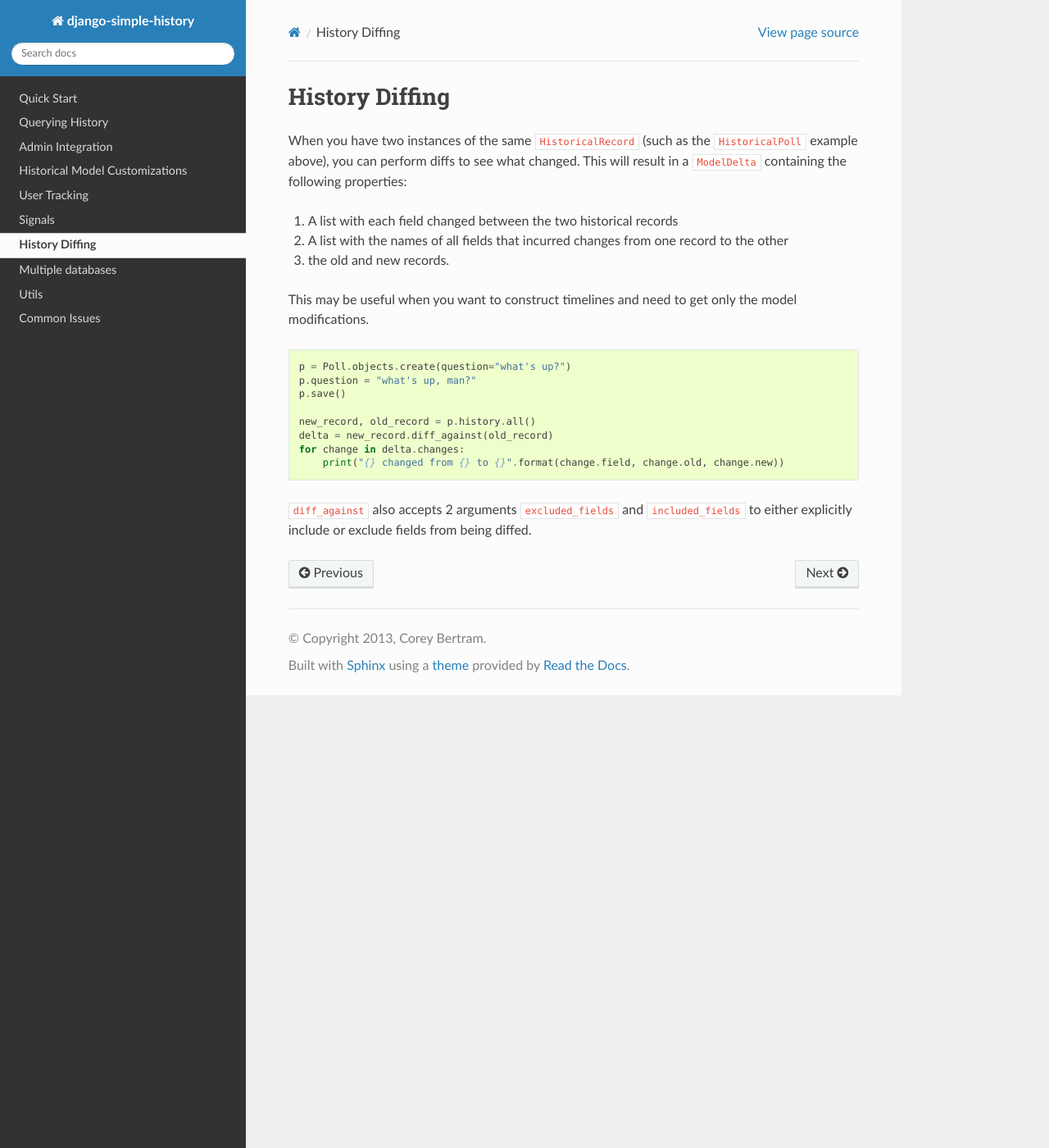
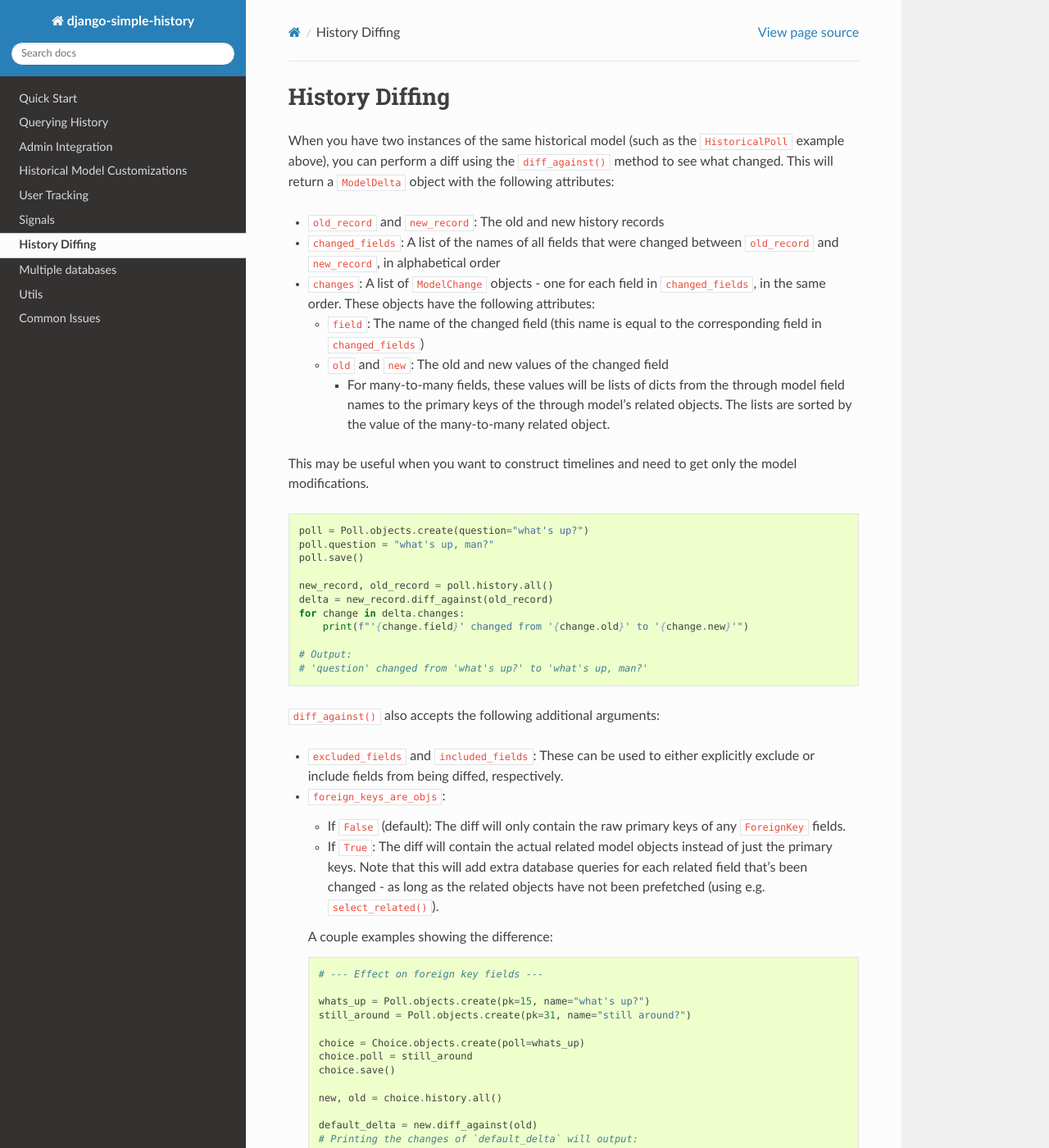
Before and after one commit to jazzband/django-simple-history, a Sphinx documentation site: the page built from docs/history_diffing.rst, in a window 1280 px wide and 1400 px high. Shown: the whole window at 82% size. Built offline with Sphinx 7.4.7 and the Read the Docs theme 2.0.0, drawn with Linux system fonts in a browser that asks for light colours; some of the changed text lies outside the part shown.

Commit message:
Added foreign_keys_are_objs arg to diff_against()
This makes it easier to get the related objects from the diff objects,
and facilitates prefetching the related objects when listing the diffs
- which is needed for the upcoming changes to the admin history page
adding a "Changes" column.

The returned `ModelDelta` fields are now alphabetically ordered, to
prevent flakiness of one of the added tests.

The `old` and `new` M2M lists of `ModelChange` are now also sorted,
which will prevent inconsistent ordering of the `Place` objects in
`AdminSiteTest.test_history_list_contains_diff_changes_for_m2m_fields()`
(will be added as part of the previously mentioned upcoming admin
history changes).

Lastly, cleaned up some `utils` imports in `models.py`.

```diff
--- a/CHANGES.rst
+++ b/CHANGES.rst
@@ -17,6 +17,11 @@
   ``history_list_display`` by default, and made the latter into an actual field (gh-1128)
 - ``ModelDelta`` and ``ModelChange`` (in ``simple_history.models``) are now immutable
   dataclasses; their signatures remain unchanged (gh-1128)
+- ``ModelDelta``'s ``changes`` and ``changed_fields`` are now sorted alphabetically by
+  field name. Also, if ``ModelChange`` is for an M2M field, its ``old`` and ``new``
+  lists are sorted by the related object. This should help prevent flaky tests. (gh-1128)
+- ``diff_against()`` has a new keyword argument, ``foreign_keys_are_objs``;
+  see usage in the docs under "History Diffing" (gh-1128)
 
 3.5.0 (2024-02-19)
 ------------------
--- a/docs/historical_model.rst
+++ b/docs/historical_model.rst
@@ -554,7 +554,6 @@
     informal = Category.objects.create(name="informal questions")
     official = Category.objects.create(name="official questions")
     p = Poll.objects.create(question="what's up?")
-    p.save()
     p.categories.add(informal, official)
     p.categories.remove(informal)
 
--- a/docs/history_diffing.rst
+++ b/docs/history_diffing.rst
@@ -1,24 +1,103 @@
 History Diffing
 ===============
 
-When you have two instances of the same ``HistoricalRecord`` (such as the ``HistoricalPoll`` example above),
-you can perform diffs to see what changed. This will result in a ``ModelDelta`` containing the following properties:
+When you have two instances of the same historical model
+(such as the ``HistoricalPoll`` example above),
+you can perform a diff using the ``diff_against()`` method to see what changed.
+This will return a ``ModelDelta`` object with the following attributes:
 
-1. A list with each field changed between the two historical records
-2. A list with the names of all fields that incurred changes from one record to the other
-3. the old and new records.
+- ``old_record`` and ``new_record``: The old and new history records
+- ``changed_fields``: A list of the names of all fields that were changed between
+  ``old_record`` and ``new_record``, in alphabetical order
+- ``changes``: A list of ``ModelChange`` objects - one for each field in
+  ``changed_fields``, in the same order.
+  These objects have the following attributes:
 
-This may be useful when you want to construct timelines and need to get only the model modifications.
+  - ``field``: The name of the changed field
+    (this name is equal to the corresponding field in ``changed_fields``)
+  - ``old`` and ``new``: The old and new values of the changed field
+
+    - For many-to-many fields, these values will be lists of dicts from the through
+      model field names to the primary keys of the through model's related objects.
+      The lists are sorted by the value of the many-to-many related object.
+
+This may be useful when you want to construct timelines and need to get only
+the model modifications.
 
 .. code-block:: python
 
-    p = Poll.objects.create(question="what's up?")
-    p.question = "what's up, man?"
-    p.save()
+    poll = Poll.objects.create(question="what's up?")
+    poll.question = "what's up, man?"
+    poll.save()
 
-    new_record, old_record = p.history.all()
+    new_record, old_record = poll.history.all()
     delta = new_record.diff_against(old_record)
     for change in delta.changes:
-        print("{} changed from {} to {}".format(change.field, change.old, change.new))
+        print(f"'{change.field}' changed from '{change.old}' to '{change.new}'")
 
-``diff_against`` also accepts 2 arguments ``excluded_fields`` and ``included_fields`` to either explicitly include or exclude fields from being diffed.
+    # Output:
+    # 'question' changed from 'what's up?' to 'what's up, man?'
+
+``diff_against()`` also accepts the following additional arguments:
+
+- ``excluded_fields`` and ``included_fields``: These can be used to either explicitly
+  exclude or include fields from being diffed, respectively.
+- ``foreign_keys_are_objs``:
+
+  - If ``False`` (default): The diff will only contain the raw primary keys of any
+    ``ForeignKey`` fields.
+  - If ``True``: The diff will contain the actual related model objects instead of just
+    the primary keys.
+    Note that this will add extra database queries for each related field that's been
+    changed - as long as the related objects have not been prefetched
+    (using e.g. ``select_related()``).
+
+  A couple examples showing the difference:
+
+  .. code-block:: python
+
+      # --- Effect on foreign key fields ---
+
+      whats_up = Poll.objects.create(pk=15, name="what's up?")
+      still_around = Poll.objects.create(pk=31, name="still around?")
+
+      choice = Choice.objects.create(poll=whats_up)
+      choice.poll = still_around
+      choice.save()
+
+      new, old = choice.history.all()
+
+      default_delta = new.diff_against(old)
+      # Printing the changes of `default_delta` will output:
+      # 'poll' changed from '15' to '31'
+
+      delta_with_objs = new.diff_against(old, foreign_keys_are_objs=True)
+      # Printing the changes of `delta_with_objs` will output:
+      # 'poll' changed from 'what's up?' to 'still around?'
+
+      # Deleting all the polls:
+      Poll.objects.all().delete()
+      delta_with_objs = new.diff_against(old, foreign_keys_are_objs=True)  # Will raise `Place.DoesNotExist`
+
+
+      # --- Effect on many-to-many fields ---
+
+      informal = Category.objects.create(pk=63, name="informal questions")
+      whats_up.categories.add(informal)
+
+      new = whats_up.history.latest()
+      old = new.prev_record
+
+      default_delta = new.diff_against(old)
+      # Printing the changes of `default_delta` will output:
+      # 'categories' changed from [] to [{'poll': 15, 'category': 63}]
+
+      delta_with_objs = new.diff_against(old, foreign_keys_are_objs=True)
+      # Printing the changes of `delta_with_objs` will output:
+      # 'categories' changed from [] to [{'poll': <Poll: what's up?>, 'category': <Category: informal questions>}]
+
+      # Deleting all the categories:
+      Category.objects.all().delete()
+      delta_with_objs = new.diff_against(old, foreign_keys_are_objs=True)
+      # Printing the changes of `delta_with_objs` will now output:
+      # 'categories' changed from [] to [{'poll': <Poll: what's up?>, 'category': None}]
```
Also changed, not shown: 2 other files.
